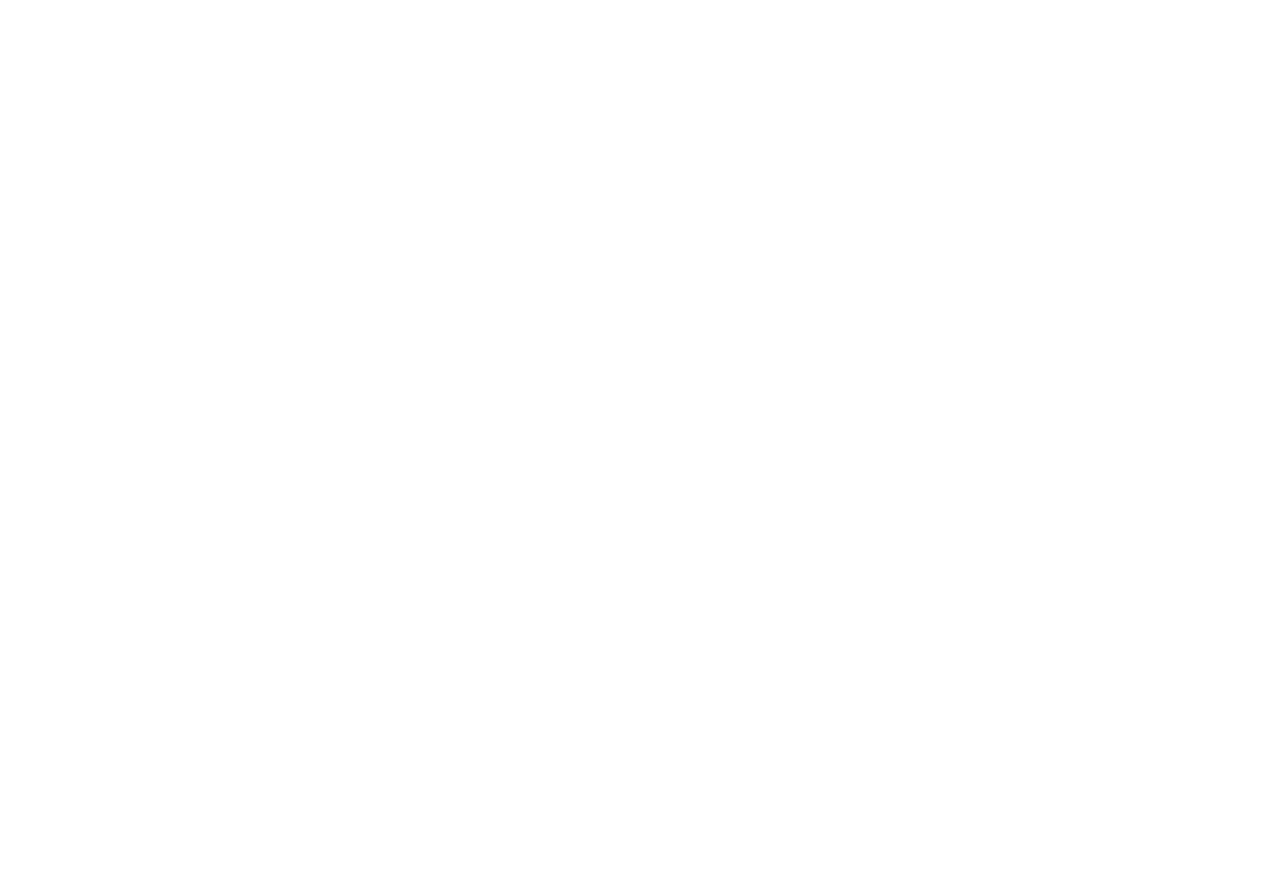
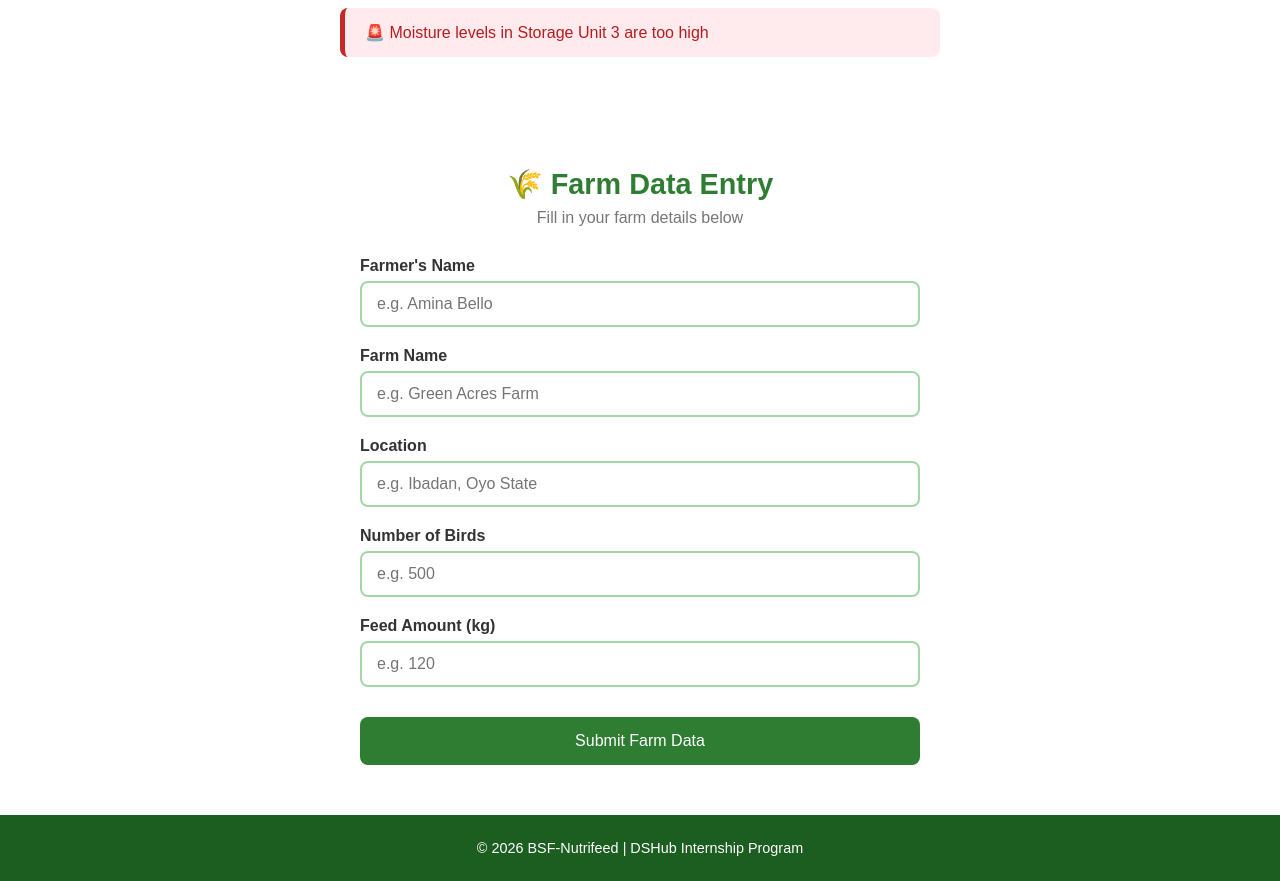
Before and after one commit to naomiakinleye-hash/nutrifeed-app, a React (Create React App) app: page / in a window 1280 px wide. Shown: the part 2089-2970 px from the top of the page. Before the commit the page ends 1668 px from the top, so only its background shows below. Built offline with nearby package versions, Linux system fonts and the light colour scheme.

Commit message:
added farm data form with validation

```diff
--- a/src/App.js
+++ b/src/App.js
@@ -1,6 +1,7 @@
 import './App.css';
 import './App.css';
 import Dashboard from './components/Dashboard';
+import FarmForm from './components/FarmForm';
 
 function App() {
   return (
@@ -54,7 +55,11 @@
 
 {/* DASHBOARD */}
       <Dashboard />
+{/* DASHBOARD */}
+      <Dashboard />
 
+      {/* FARM FORM */}
+      <FarmForm />
       {/* FOOTER */}
 
       {/* FOOTER */}
--- /dev/null
+++ b/src/components/FarmForm.css
@@ -0,0 +1,85 @@
+/* FORM CONTAINER */
+.form-container {
+  max-width: 600px;
+  margin: 0 auto;
+  padding: 50px 20px;
+  text-align: center;
+}
+
+.form-container h2 {
+  font-size: 1.8rem;
+  color: #2e7d32;
+  margin-bottom: 8px;
+}
+
+.form-subtitle {
+  color: #777;
+  margin-bottom: 30px;
+}
+
+/* FORM GROUPS */
+.form-group {
+  margin-bottom: 20px;
+  text-align: left;
+}
+
+.form-group label {
+  display: block;
+  font-weight: bold;
+  margin-bottom: 6px;
+  color: #333;
+}
+
+.form-group input {
+  width: 100%;
+  padding: 12px 15px;
+  border: 2px solid #a5d6a7;
+  border-radius: 8px;
+  font-size: 1rem;
+  outline: none;
+}
+
+.form-group input:focus {
+  border-color: #2e7d32;
+}
+
+/* ERROR MESSAGES */
+.error {
+  color: #c62828;
+  font-size: 0.85rem;
+  margin-top: 5px;
+}
+
+/* SUBMIT BUTTON */
+.submit-button {
+  width: 100%;
+  padding: 15px;
+  background-color: #2e7d32;
+  color: white;
+  font-size: 1rem;
+  border: none;
+  border-radius: 8px;
+  cursor: pointer;
+  margin-top: 10px;
+}
+
+.submit-button:hover {
+  background-color: #1b5e20;
+}
+
+/* SUCCESS MESSAGE */
+.success-message {
+  background-color: #e8f5e9;
+  border: 2px solid #a5d6a7;
+  border-radius: 12px;
+  padding: 40px;
+}
+
+.success-message h2 {
+  margin-bottom: 15px;
+}
+
+.success-message p {
+  margin-bottom: 10px;
+  color: #555;
+}
--- /dev/null
+++ b/src/components/FarmForm.js
@@ -0,0 +1,180 @@
+import { useState } from 'react';
+import './FarmForm.css';
+
+function FarmForm() {
+
+  // This stores whatever the farmer types into the form
+  const [formData, setFormData] = useState({
+    farmName: '',
+    location: '',
+    numberOfBirds: '',
+    feedAmount: '',
+    farmerName: '',
+  });
+
+  // This stores any error messages
+  const [errors, setErrors] = useState({});
+
+  // This tracks if the form was submitted successfully
+  const [submitted, setSubmitted] = useState(false);
+
+  // This runs every time the farmer types in any field
+  function handleChange(event) {
+    setFormData({
+      ...formData,
+      [event.target.name]: event.target.value
+    });
+  }
+
+  // This checks if everything is filled in correctly
+  function validate() {
+    let newErrors = {};
+
+    if (!formData.farmName) {
+      newErrors.farmName = 'Please enter your farm name';
+    }
+    if (!formData.location) {
+      newErrors.location = 'Please enter your location';
+    }
+    if (!formData.numberOfBirds) {
+      newErrors.numberOfBirds = 'Please enter number of birds';
+    } else if (isNaN(formData.numberOfBirds)) {
+      newErrors.numberOfBirds = 'Please enter a valid number';
+    }
+    if (!formData.feedAmount) {
+      newErrors.feedAmount = 'Please enter feed amount';
+    } else if (isNaN(formData.feedAmount)) {
+      newErrors.feedAmount = 'Please enter a valid number';
+    }
+    if (!formData.farmerName) {
+      newErrors.farmerName = 'Please enter your name';
+    }
+
+    return newErrors;
+  }
+
+  // This runs when the farmer clicks Submit
+  function handleSubmit(event) {
+    event.preventDefault();
+    const newErrors = validate();
+
+    if (Object.keys(newErrors).length > 0) {
+      setErrors(newErrors);
+    } else {
+      setErrors({});
+      setSubmitted(true);
+    }
+  }
+
+  // If submitted successfully, show a success message
+  if (submitted) {
+    return (
+      <div className="form-container">
+        <div className="success-message">
+          <h2>✅ Data Submitted Successfully!</h2>
+          <p>Thank you, {formData.farmerName}!</p>
+          <p>Your farm data for <strong>{formData.farmName}</strong> has been recorded.</p>
+          <button
+            className="submit-button"
+            onClick={() => setSubmitted(false)}
+          >
+            Submit Another Entry
+          </button>
+        </div>
+      </div>
+    );
+  }
+
+  return (
+    <div className="form-container">
+      <h2>🌾 Farm Data Entry</h2>
+      <p className="form-subtitle">Fill in your farm details below</p>
+
+      <form onSubmit={handleSubmit}>
+
+        {/* FARMER NAME */}
+        <div className="form-group">
+          <label>Farmer's Name</label>
+          <input
+            type="text"
+            name="farmerName"
+            placeholder="e.g. Amina Bello"
+            value={formData.farmerName}
+            onChange={handleChange}
+          />
+          {errors.farmerName && (
+            <p className="error">{errors.farmerName}</p>
+          )}
+        </div>
+
+        {/* FARM NAME */}
+        <div className="form-group">
+          <label>Farm Name</label>
+          <input
+            type="text"
+            name="farmName"
+            placeholder="e.g. Green Acres Farm"
+            value={formData.farmName}
+            onChange={handleChange}
+          />
+          {errors.farmName && (
+            <p className="error">{errors.farmName}</p>
+          )}
+        </div>
+
+        {/* LOCATION */}
+        <div className="form-group">
+          <label>Location</label>
+          <input
+            type="text"
+            name="location"
+            placeholder="e.g. Ibadan, Oyo State"
+            value={formData.location}
+            onChange={handleChange}
+          />
+          {errors.location && (
+            <p className="error">{errors.location}</p>
+          )}
+        </div>
+
+        {/* NUMBER OF BIRDS */}
+        <div className="form-group">
+          <label>Number of Birds</label>
+          <input
+            type="text"
+            name="numberOfBirds"
+            placeholder="e.g. 500"
+            value={formData.numberOfBirds}
+            onChange={handleChange}
+          />
+          {errors.numberOfBirds && (
+            <p className="error">{errors.numberOfBirds}</p>
+          )}
+        </div>
+
+        {/* FEED AMOUNT */}
+        <div className="form-group">
+          <label>Feed Amount (kg)</label>
+          <input
+            type="text"
+            name="feedAmount"
+            placeholder="e.g. 120"
+            value={formData.feedAmount}
+            onChange={handleChange}
+          />
+          {errors.feedAmount && (
+            <p className="error">{errors.feedAmount}</p>
+          )}
+        </div>
+
+        {/* SUBMIT BUTTON */}
+        <button type="submit" className="submit-button">
+          Submit Farm Data
+        </button>
+
+      </form>
+    </div>
+  );
+}
+
+export default FarmForm;
```
